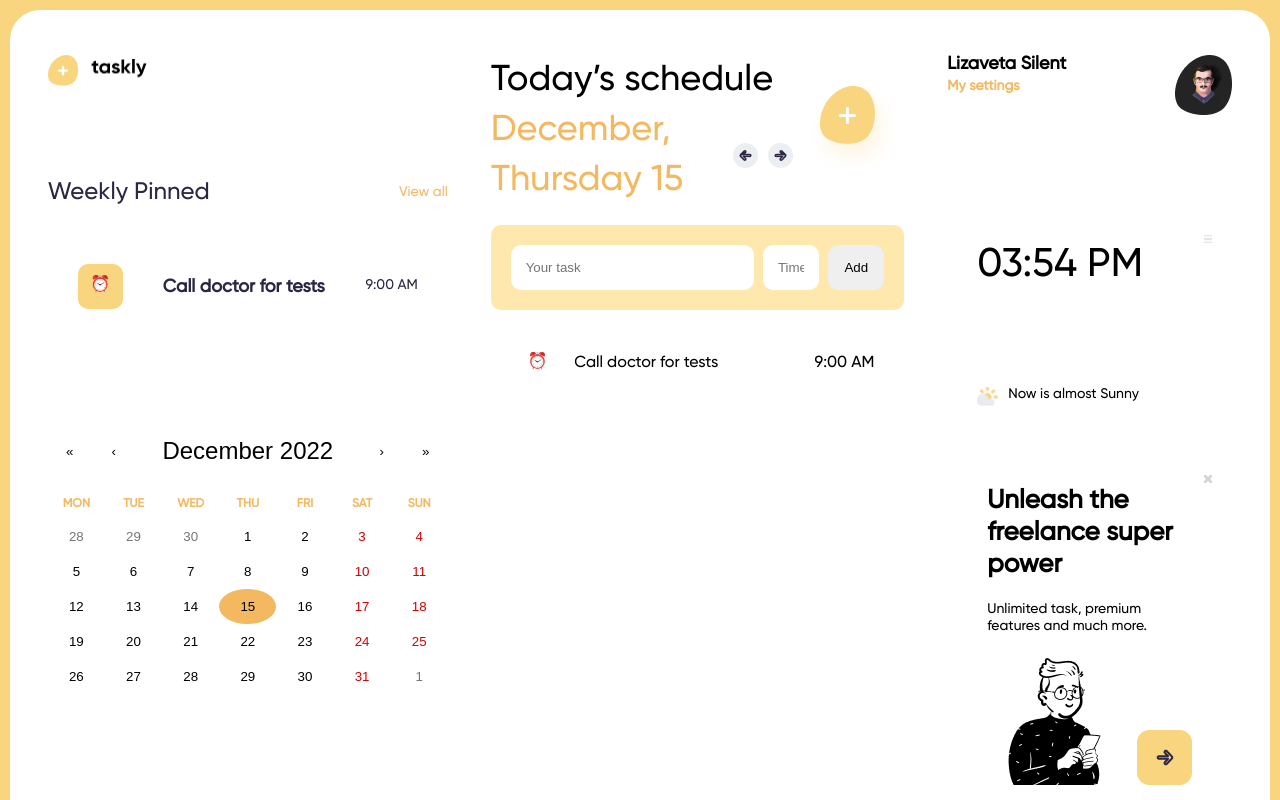
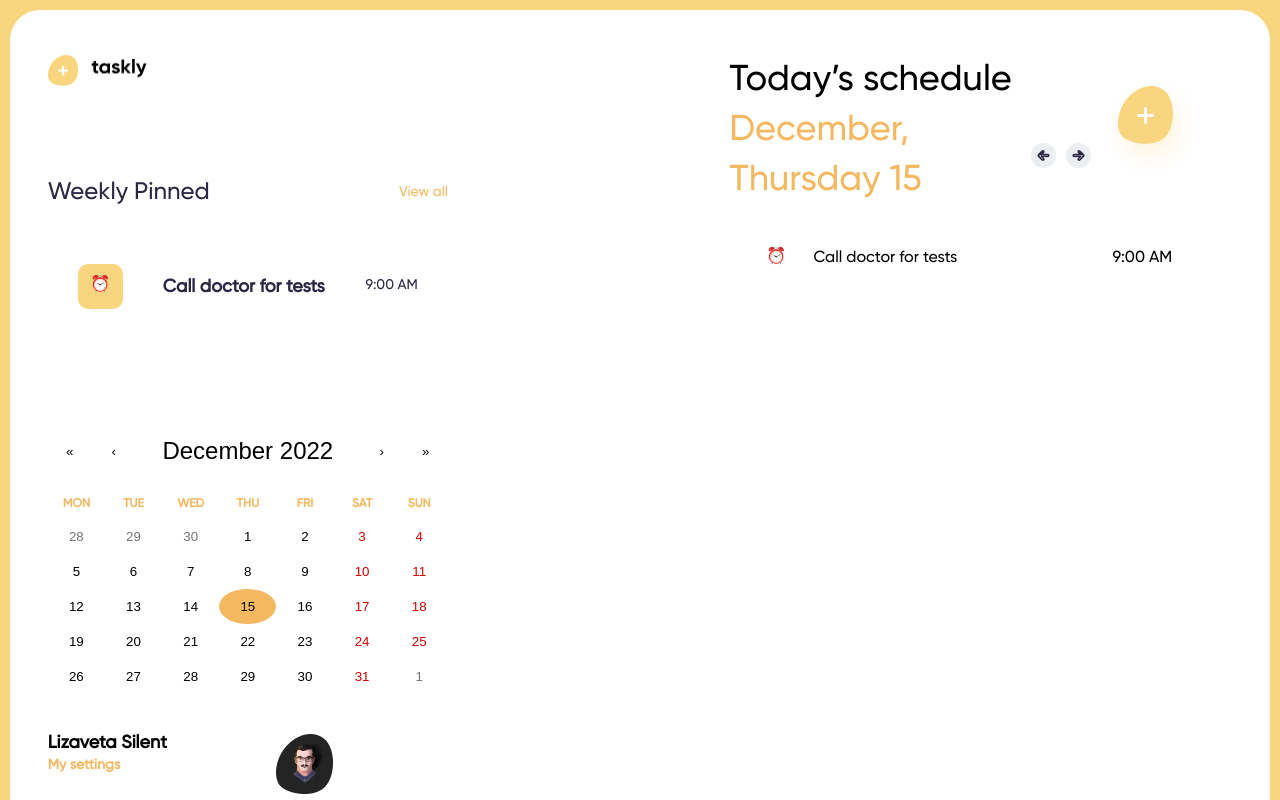
Before and after one commit to lizasilent/taskly, a React (Create React App) app: page / in a window 1280 px wide. Shown: the top 800 px of the page. Built offline with nearby package versions, Linux system fonts and the light colour scheme.

Commit message:
form handler

```diff
--- a/src/components/CenterMenu/centerMenu.css
+++ b/src/components/CenterMenu/centerMenu.css
@@ -1,5 +1,5 @@
 .middle {
-  width: 40%;
+  width: 45%;
   margin: 20px 0;
   padding: 0 30px;
 }
--- a/src/components/CenterMenu/centerMenu.js
+++ b/src/components/CenterMenu/centerMenu.js
@@ -1,4 +1,4 @@
-import React from "react";
+import { React, useState } from "react";
 
 import add from "../../images/plus.png";
 import "./centerMenu.css";
@@ -8,6 +8,12 @@
 import DateBlock from "../Date/date";
 
 function CenterMenu() {
+  const [active, setActive] = useState(false);
+
+  function handleForm() {
+    setActive(!active);
+  }
+
   return (
     <div className="middle">
       <div className="middle__header">
@@ -17,10 +23,11 @@
         </div>
 
         <div>
-          <img className="plus" src={add} alt="plus"></img>
+          <img className="plus" src={add} alt="plus" onClick={handleForm}></img>
         </div>
       </div>
-      <Form />
+      {active && <Form />}
+
       <List theme={"middle"} active={"active"} />
     </div>
   );
```
Also changed, not shown: src/components/Form/form.js (+12 -4 lines).
